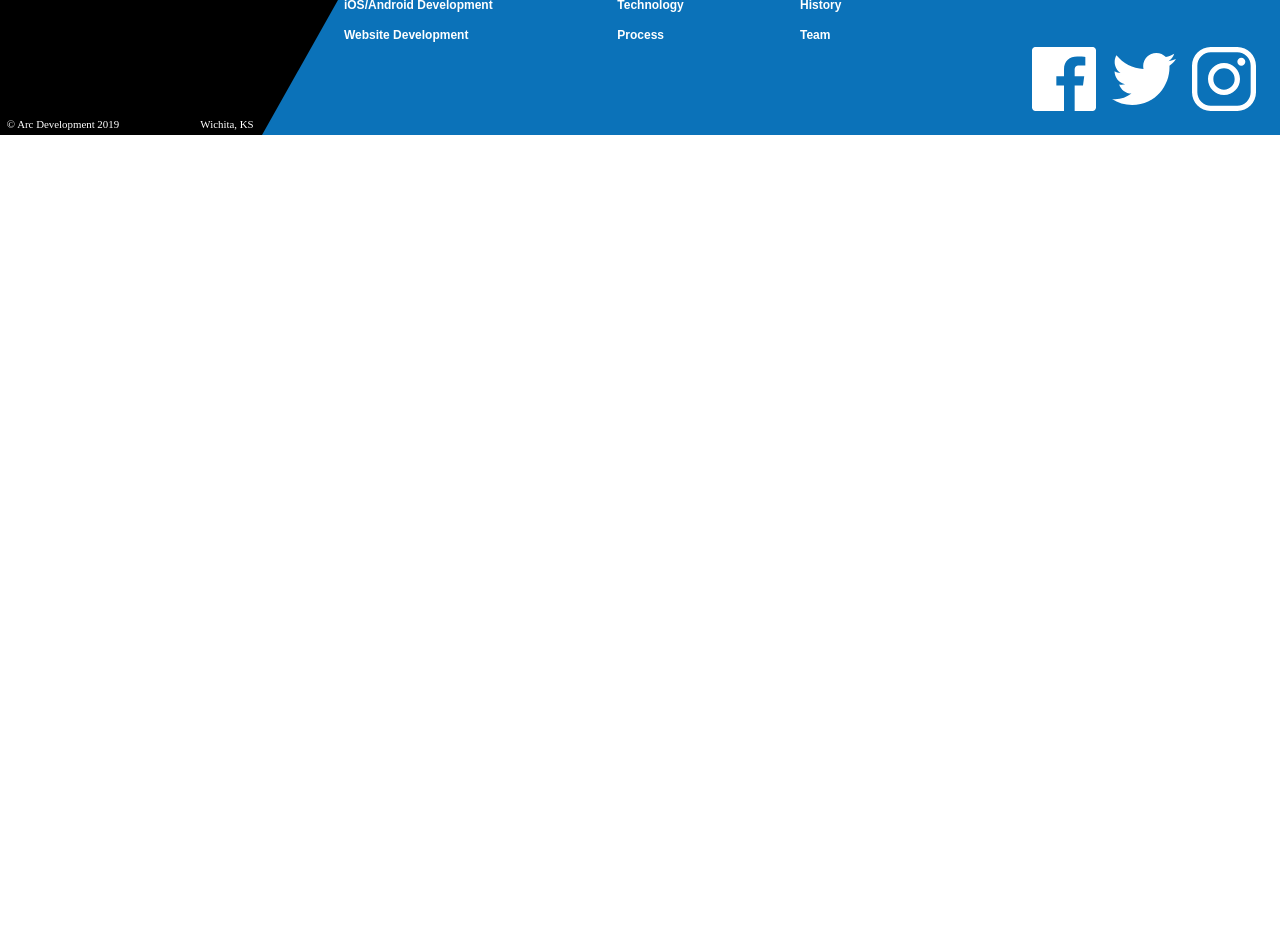
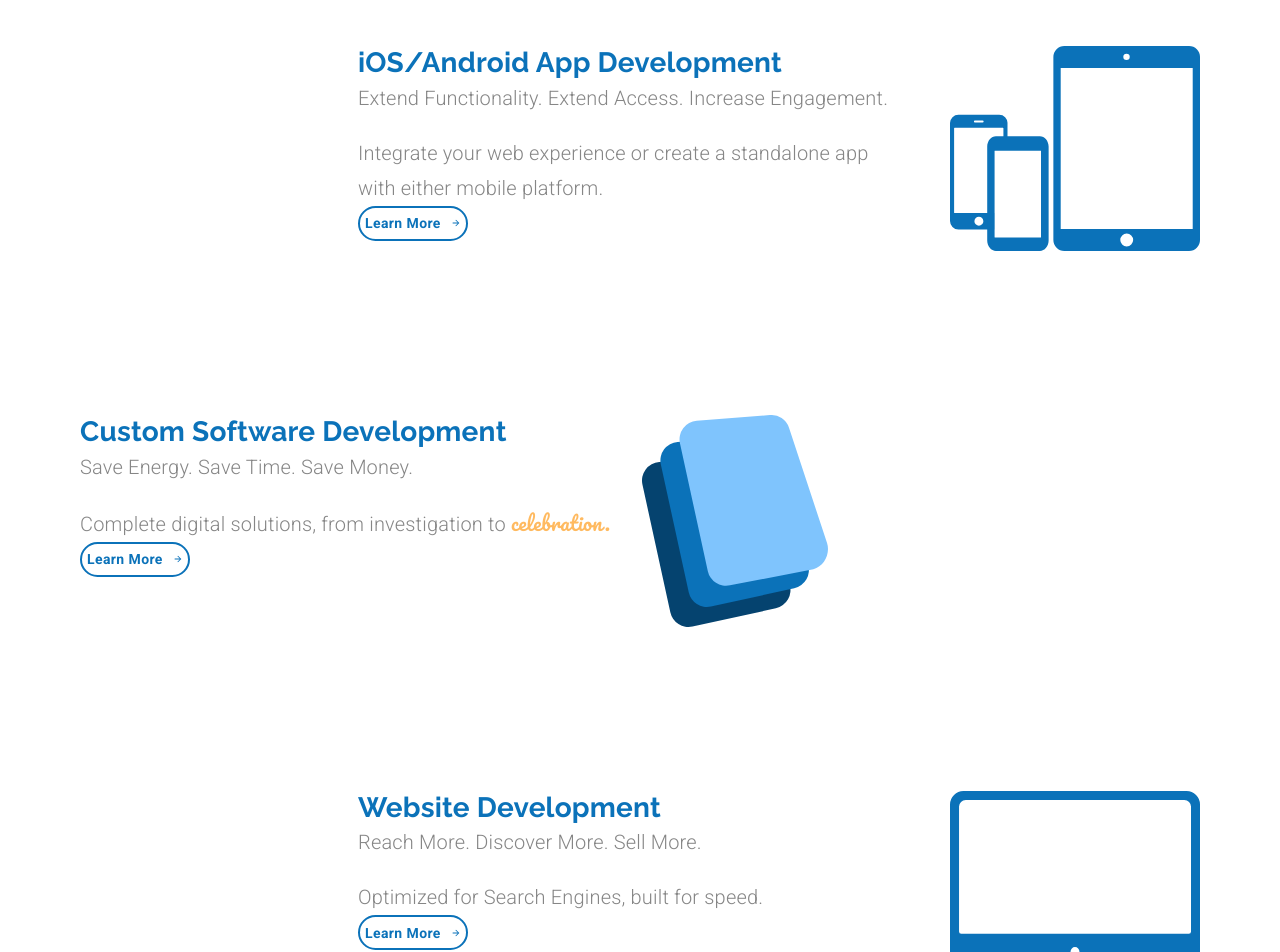
Before and after one commit to codeyluke/arc-development, a React (Create React App) app: page /services in a window 1280 px wide. Shown: the part 240-1192 px from the top of the page. Before the commit the page ends 800 px from the top, so only its background shows below. Built offline with nearby package versions, Linux system fonts and the light colour scheme.

Commit message:
services page

```diff
--- a/src/components/App.js
+++ b/src/components/App.js
@@ -3,9 +3,10 @@
 import { BrowserRouter, Route, Switch } from 'react-router-dom';
 
 import theme from './ui/Theme';
-import Header from '../components/ui/Header';
-import Footer from '../components/ui/Footer';
+import Header from './ui/Header';
+import Footer from './ui/Footer';
 import LandingPage from './LandingPage';
+import Services from './Services';
 
 function App() {
   const [value, setValue] = useState(0);
@@ -32,7 +33,17 @@
               />
             )}
           />
-          <Route exact path="/services" component={() => <div>Services</div>} />
+          <Route
+            exact
+            path="/services"
+            render={(props) => (
+              <Services
+                {...props}
+                setValue={setValue}
+                setSelectedIndex={setSelectedIndex}
+              />
+            )}
+          />
           <Route
             exact
             path="/custom-software-development"
--- /dev/null
+++ b/src/components/Services.js
@@ -0,0 +1,225 @@
+import React from 'react';
+import { Link } from 'react-router-dom';
+
+import { makeStyles, useTheme } from '@material-ui/core/styles';
+import Grid from '@material-ui/core/Grid';
+import Typography from '@material-ui/core/Typography';
+import Button from '@material-ui/core/Button';
+import useMediaQuery from '@material-ui/core/useMediaQuery';
+
+import ButtonArrow from '../components/ui/ButtonArrow';
+import customSoftwareIcon from '../assets/Custom Software Icon.svg';
+import mobileAppsIcon from '../assets/mobileIcon.svg';
+import websitesIcon from '../assets/websiteIcon.svg';
+
+const useStyles = makeStyles((theme) => ({
+  serviceContainer: {
+    marginTop: '10em',
+    [theme.breakpoints.down('sm')]: {
+      padding: 25,
+    },
+  },
+  specialText: {
+    fontFamily: 'Pacifico',
+    color: theme.palette.common.orange,
+  },
+  learnButton: {
+    ...theme.typography.learnButton,
+    height: 35,
+    padding: 5,
+    [theme.breakpoints.down('sm')]: {
+      marginBottom: '2em',
+    },
+  },
+  subtitle: {
+    marginBottom: '1em',
+  },
+  icon: {
+    marginLeft: '2em',
+    [theme.breakpoints.down('xs')]: {
+      marginLeft: 0,
+    },
+  },
+}));
+
+export default function Services(props) {
+  const classes = useStyles();
+  const theme = useTheme();
+  const matchesSM = useMediaQuery(theme.breakpoints.down('sm'));
+
+  return (
+    <Grid container direction="column">
+      <Grid
+        item
+        style={{
+          marginLeft: matchesSM ? 0 : '5em',
+          marginTop: matchesSM ? '1em' : '2em',
+        }}
+      >
+        <Typography
+          variant="h2"
+          gutterBottom
+          align={matchesSM ? 'center' : undefined}
+        >
+          Services
+        </Typography>
+      </Grid>
+      {/* ---------- iOS/Android Block ---------- */}
+      <Grid
+        item
+        className={classes.serviceContainer}
+        style={{ marginTop: matchesSM ? '1em' : '5em' }}
+      >
+        <Grid
+          container
+          direction="row"
+          justify={matchesSM ? 'center' : 'flex-end'}
+        >
+          <Grid
+            item
+            style={{
+              textAlign: matchesSM ? 'center' : undefined,
+              width: matchesSM ? undefined : '35em',
+            }}
+          >
+            <Typography variant="h4">iOS/Android App Development</Typography>
+            <Typography variant="subtitle1" className={classes.subtitle}>
+              Extend Functionality. Extend Access. Increase Engagement.
+            </Typography>
+            <Typography variant="subtitle1">
+              Integrate your web experience or create a standalone app
+              {matchesSM ? null : <br />} with either mobile platform.
+            </Typography>
+            <Button
+              className={classes.learnButton}
+              variant="outlined"
+              component={Link}
+              to="/mobile-app-development"
+              onClick={() => {
+                props.setValue(1);
+                props.setSelectedIndex(2);
+              }}
+            >
+              <span style={{ marginRight: 10 }}>Learn More</span>
+              <ButtonArrow
+                width={10}
+                height={10}
+                fill={theme.palette.common.blue}
+              />
+            </Button>
+          </Grid>
+          <Grid item style={{ marginRight: matchesSM ? 0 : '5em' }}>
+            <img
+              className={classes.icon}
+              src={mobileAppsIcon}
+              alt="custom software icon"
+              width="250em"
+            />
+          </Grid>
+        </Grid>
+      </Grid>
+      {/* ---------- Custom Software Block ---------- */}
+      <Grid item className={classes.serviceContainer}>
+        <Grid
+          container
+          direction="row"
+          justify={matchesSM ? 'center' : undefined}
+        >
+          <Grid
+            item
+            style={{
+              marginLeft: matchesSM ? 0 : '5em',
+              textAlign: matchesSM ? 'center' : undefined,
+            }}
+          >
+            <Typography variant="h4">Custom Software Development</Typography>
+            <Typography variant="subtitle1" className={classes.subtitle}>
+              Save Energy. Save Time. Save Money.
+            </Typography>
+            <Typography variant="subtitle1">
+              Complete digital solutions, from investigation to{' '}
+              <span className={classes.specialText}>celebration.</span>
+            </Typography>
+            <Button
+              className={classes.learnButton}
+              variant="outlined"
+              component={Link}
+              to="/custom-software-development"
+              onClick={() => {
+                props.setValue(1);
+                props.setSelectedIndex(1);
+              }}
+            >
+              <span style={{ marginRight: 10 }}>Learn More</span>
+              <ButtonArrow
+                width={10}
+                height={10}
+                fill={theme.palette.common.blue}
+              />
+            </Button>
+          </Grid>
+          <Grid item>
+            <img
+              className={classes.icon}
+              src={customSoftwareIcon}
+              alt="custom software icon"
+            />
+          </Grid>
+        </Grid>
+      </Grid>
+      {/* ---------- Website Block ---------- */}
+      <Grid
+        item
+        className={classes.serviceContainer}
+        style={{ marginBottom: '10em' }}
+      >
+        <Grid
+          container
+          direction="row"
+          justify={matchesSM ? 'center' : 'flex-end'}
+        >
+          <Grid
+            item
+            style={{
+              textAlign: matchesSM ? 'center' : undefined,
+              width: matchesSM ? undefined : '35em',
+            }}
+          >
+            <Typography variant="h4">Website Development</Typography>
+            <Typography variant="subtitle1" className={classes.subtitle}>
+              Reach More. Discover More. Sell More.
+            </Typography>
+            <Typography variant="subtitle1">
+              Optimized for Search Engines, built for speed.
+            </Typography>
+            <Button
+              className={classes.learnButton}
+              variant="outlined"
+              component={Link}
+              to="/website-development"
+              onClick={() => {
+                props.setValue(1);
+                props.setSelectedIndex(3);
+              }}
+            >
+              <span style={{ marginRight: 10 }}>Learn More</span>
+              <ButtonArrow
+                width={10}
+                height={10}
+                fill={theme.palette.common.blue}
+              />
+            </Button>
+          </Grid>
+          <Grid item style={{ marginRight: matchesSM ? 0 : '5em' }}>
+            <img
+              className={classes.icon}
+              src={websitesIcon}
+              alt="website icon"
+              width="250em"
+            />
+          </Grid>
+        </Grid>
+      </Grid>
+    </Grid>
+  );
+}
```
